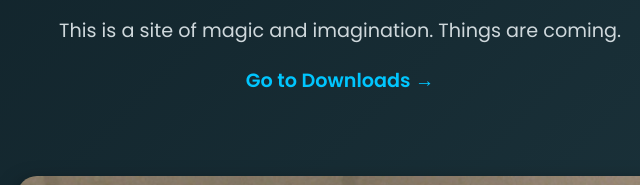
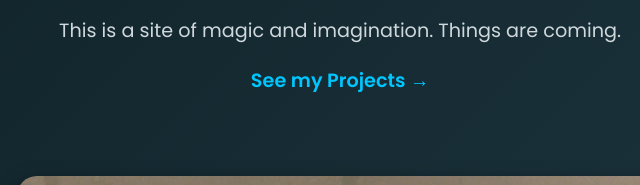
Before and after one commit to Anpayton/Anpayton.github.io, a plain HTML site: page index.html in a window 1280 px wide. Shown: the part 180-365 px from the top of the page, 300-940 px from the left. Drawn offline with Linux system fonts and the light colour scheme.

Commit message:
Update index.html

```diff
--- a/index.html
+++ b/index.html
@@ -75,8 +75,8 @@
       This is a site of magic and imagination. Things are coming.
     </p>
     <p>
-    <a href="downloads.html" style="color:#00c6ff; text-decoration:none; font-weight:600;">
-      Go to Downloads →
+    <a href="projects.html" style="color:#00c6ff; text-decoration:none; font-weight:600;">
+      See my Projects →
     </a>
   </p>
   </header>
```
